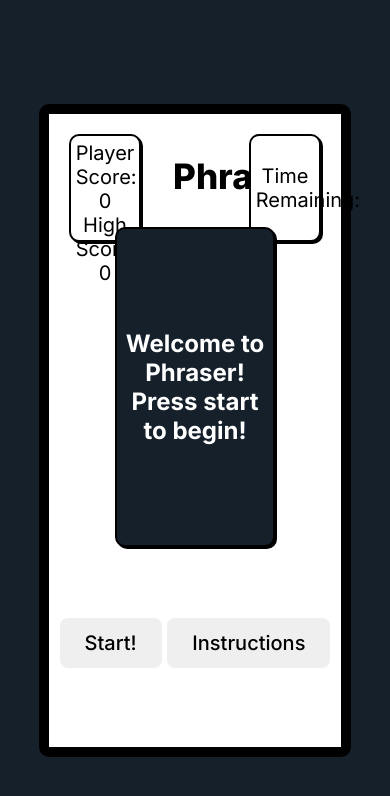
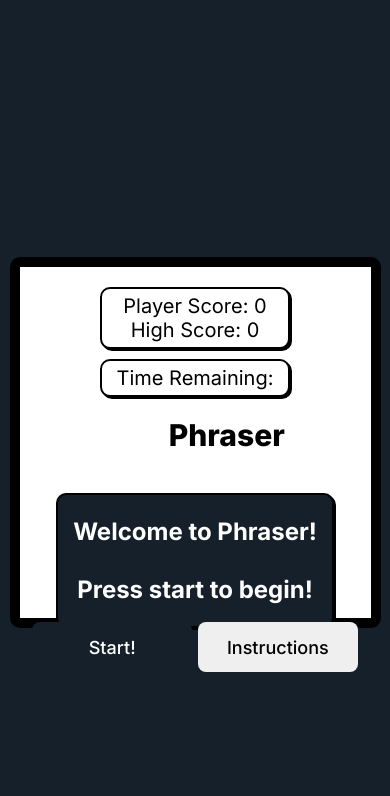
Before and after one commit to K-arl-c/ts-game, a website built with Vite: page index.html in a window 390 px wide. Built offline with nearby package versions, Linux system fonts and the light colour scheme.

Commit message:
updated styling ready for mobile responsiveness

```diff
--- a/index.html
+++ b/index.html
@@ -56,7 +56,7 @@
       <div class="playerCard__middle">
         <div class="playerCard__question">
         <p id="currentQuestion">
-          Welcome to Phraser!<br>Press start to begin!
+          Welcome to Phraser!<br><br>Press start to begin!
         </p>
               <div class="playerCard__hint hidden">
                 <div class="hint__prompt"><p id="promptForHint">Need a hint?</p></div>
--- a/src/questions.ts
+++ b/src/questions.ts
@@ -110,7 +110,6 @@ export const questionslist: {question: string, answer: string, hint: string, cat
     {question: "Capital city of France", answer: "Paris", hint: "Eiffel Tower location", category: "World"},
     {question: "Island country in the Pacific Ocean", answer: "Japan", hint: "Tokyo is the capital", category: "World"},
     {question: "Device used to capture images", answer: "Camera", hint: "Used in photography", category: "Object"},
-    {question: "Handheld device for playing music", answer: "MP3 Player", hint: "Predecessor to smartphones", category: "Object"},
     {question: "Device for checking time", answer: "Watch", hint: "Worn on wrist", category: "Object"},
     {question: "Tool for cutting paper", answer: "Scissors", hint: "Used in crafts", category: "Object"},
     {question: "Circular device that shows time", answer: "Clock", hint: "Found on walls and wrists", category: "Object"},
@@ -177,7 +176,7 @@ export const questionslist: {question: string, answer: string, hint: string, cat
     {question: "Instrument for measuring weight", answer: "Scale", hint: "Used in bathrooms and kitchens", category: "Object"},
     {question: "Appliance for washing clothes", answer: "Washing Machine", hint: "Found in laundries", category: "Object"},
     {question: "Tool for securing nails", answer: "Hammer", hint: "Used in carpentry", category: "Object"},
-    {question: "Portable storage device", answer: "USB Drive", hint: "Used to transfer files", category: "Object"},
+    {question: "Storage device", answer: "Harddrive", hint: "Used to transfer files", category: "Object"},
     {question: "To move through water", answer: "Swimming", hint: "Common summer activity", category: "Action"},
     {question: "To lift weights", answer: "Exercising", hint: "Done in gyms", category: "Action"},
     {question: "To move rhythmically to music", answer: "Dancing", hint: "Popular at parties", category: "Action"},
--- a/styles/styles.scss
+++ b/styles/styles.scss
@@ -1,13 +1,13 @@
 h1{
     font-weight: 800;
-    font-size: 175%;
+    font-size: clamp(1.5rem, 3vw, 2.5rem);
 }
 
 button {
     border-radius: 8px;
     border: 1px solid transparent;
     padding: 0.6em 1.2em;
-    font-size: 1em;
+    font-size: clamp(0.9rem, 1vw, 1rem);
     font-weight: 500;
     font-family: inherit;
     cursor: pointer;
@@ -31,13 +31,16 @@ button:hover {
 }
 
 body {
-    height: 100vh;
+    // height: 100vh;
     display: flex;
     flex-direction: column;
     align-items: center;
     justify-content: center;
     background-color: #15202b;
+    padding: 1rem;
+    margin: 0;
 }
+
 
 .playerCard{
     width: 75vw;
@@ -149,6 +152,49 @@ body {
     }
 }
 
+@media only screen and (max-width: 1000px) {
+    .playerCard {
+        width: 85vw;
+        height: 90vw;
+
+        &__top{
+            flex-direction: column;
+            align-items: center;
+            margin-bottom: 10px;
+            height: auto;
+            justify-content: center;
+        }
+
+        &__score{
+            width: 50%;
+            height: auto;
+            margin: 0;
+            margin-top: 20px;
+            margin-bottom: 10px;
+        }
+
+        &__title{
+            margin: 0;
+            order: 1;
+            padding: 0;
+        }
+
+        &__timer{
+            margin: 0px;
+            width: 50%;
+        }
+
+        &__question{
+            width: 75%;
+        }
+    }
+}
+
+@media only screen and (max-width: 468px) {
+    .playerCard {
+        width: 90vw;
+    }
+}
 
 
 p{
@@ -164,8 +210,7 @@ p{
     margin-top: 10px;
     border: 1px solid lightgray;
     border-radius: 4px;
-    min-width: 20%;
-    max-width: 200px;
+    width: 40%;
     text-align: center;
 }
 
@@ -175,6 +220,19 @@ p{
 
 #playerInput::placeholder{
     text-align: center;
+    font-size: 1vw;
+}
+
+@media only screen and (max-width: 1000px) {
+#playerInput::placeholder {
+        font-size: 1.5vw;
+    }
+}
+
+@media only screen and (max-width: 468px) {
+    #playerInput::placeholder {
+        font-size: 2vw;
+    }
 }
 
 #answerSubmit{
@@ -189,6 +247,19 @@ p{
     background-color: white;
     max-width: 200px;
     min-width: 20%;
+    margin-bottom: 10px;
+}
+
+#instructions{
+    width: 160px;
+    height: 50px;
+}
+
+#startGame{
+        width: 160px;
+        height: 50px;
+        background-color: #15202b;
+        color: white;
 }
 
 .people{
--- a/vite.config.ts
+++ b/vite.config.ts
@@ -1,5 +1,5 @@
 import {defineConfig} from "vite";
 
 export default defineConfig({
-    base:"/ts-game"
+    base: "/ts-game",
 });
```
